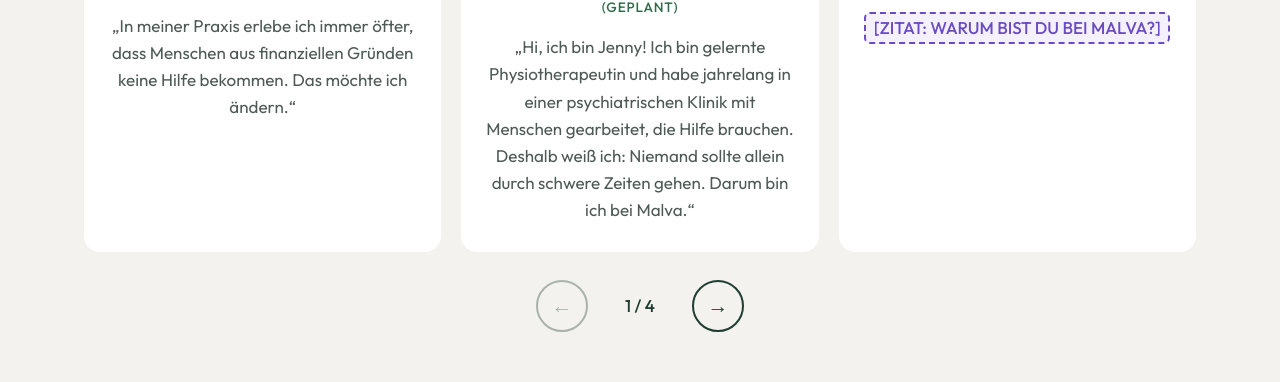
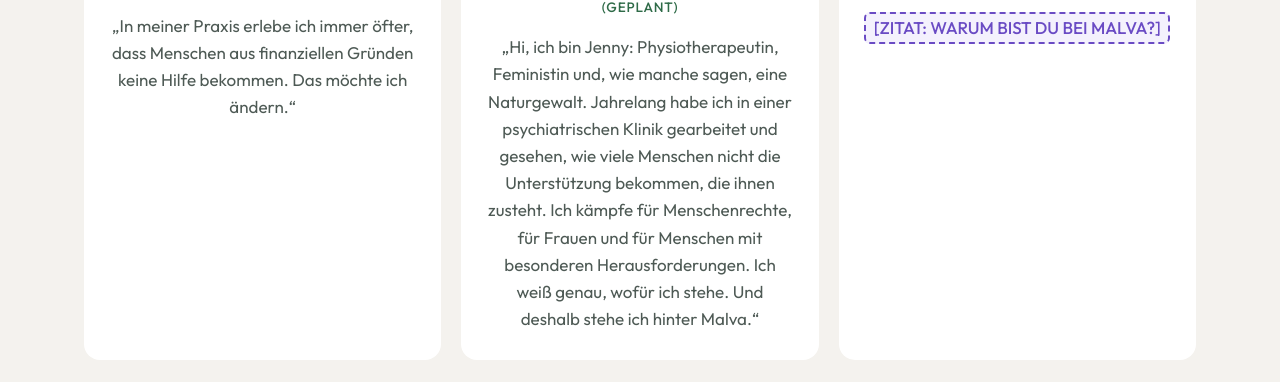
Before and after one commit to tascha1988nk-arch/Lichtblick-app-android, an Eleventy site: page malva-website/src/team.njk in a window 1280 px wide. Shown: the part 752-1134 px from the top of the page. Built offline with nearby package versions, Linux system fonts and the light colour scheme; Eleventy itself is replaced by a stand-in of ours; files that its build step writes are made by us from their sources.

Commit message:
Team: Jennys Text kraftvoller
Co-Authored-By: Claude Opus 5.5 <noreply@anthropic.com>
Claude-Session: https://claude.ai/code/session_015uEer6M6e5oi78ZvJtGjnt

```diff
--- a/malva-website/src/team.njk
+++ b/malva-website/src/team.njk
@@ -14,7 +14,7 @@ mitglieder:
   - name: "Jennifer Rebelein"
     rolle: "Stellvertretende Vorsitzende (geplant)"
     foto: "/assets/img/jennifer-rebelein-rund.webp"
-    zitat: "Hi, ich bin Jenny! Ich bin gelernte Physiotherapeutin und habe jahrelang in einer psychiatrischen Klinik mit Menschen gearbeitet, die Hilfe brauchen. Deshalb weiß ich: Niemand sollte allein durch schwere Zeiten gehen. Darum bin ich bei Malva."
+    zitat: "Hi, ich bin Jenny: Physiotherapeutin, Feministin und, wie manche sagen, eine Naturgewalt. Jahrelang habe ich in einer psychiatrischen Klinik gearbeitet und gesehen, wie viele Menschen nicht die Unterstützung bekommen, die ihnen zusteht. Ich kämpfe für Menschenrechte, für Frauen und für Menschen mit besonderen Herausforderungen. Ich weiß genau, wofür ich stehe. Und deshalb stehe ich hinter Malva."
   - name: "Christine Franz"
     rolle: "Kassenwartin (geplant)"
     zitat: "[ZITAT: WARUM BIST DU BEI MALVA?]"
```
